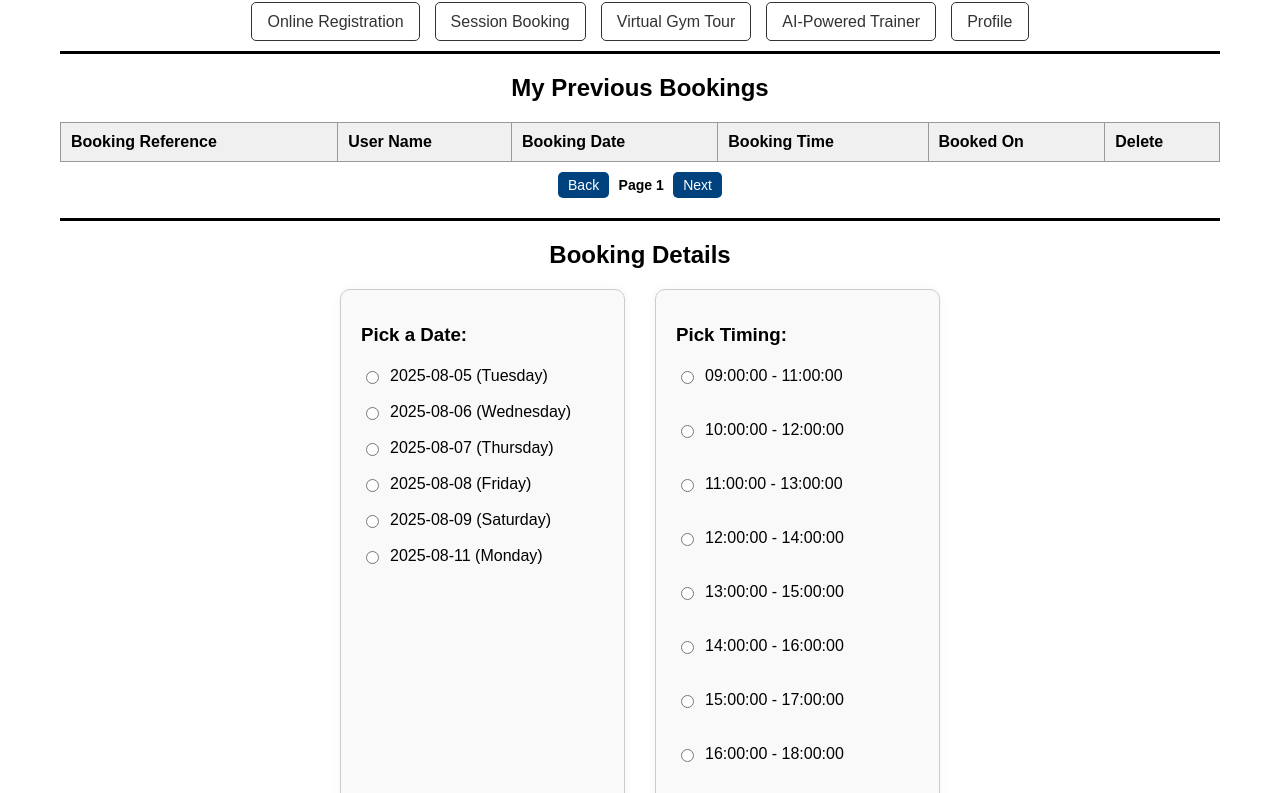
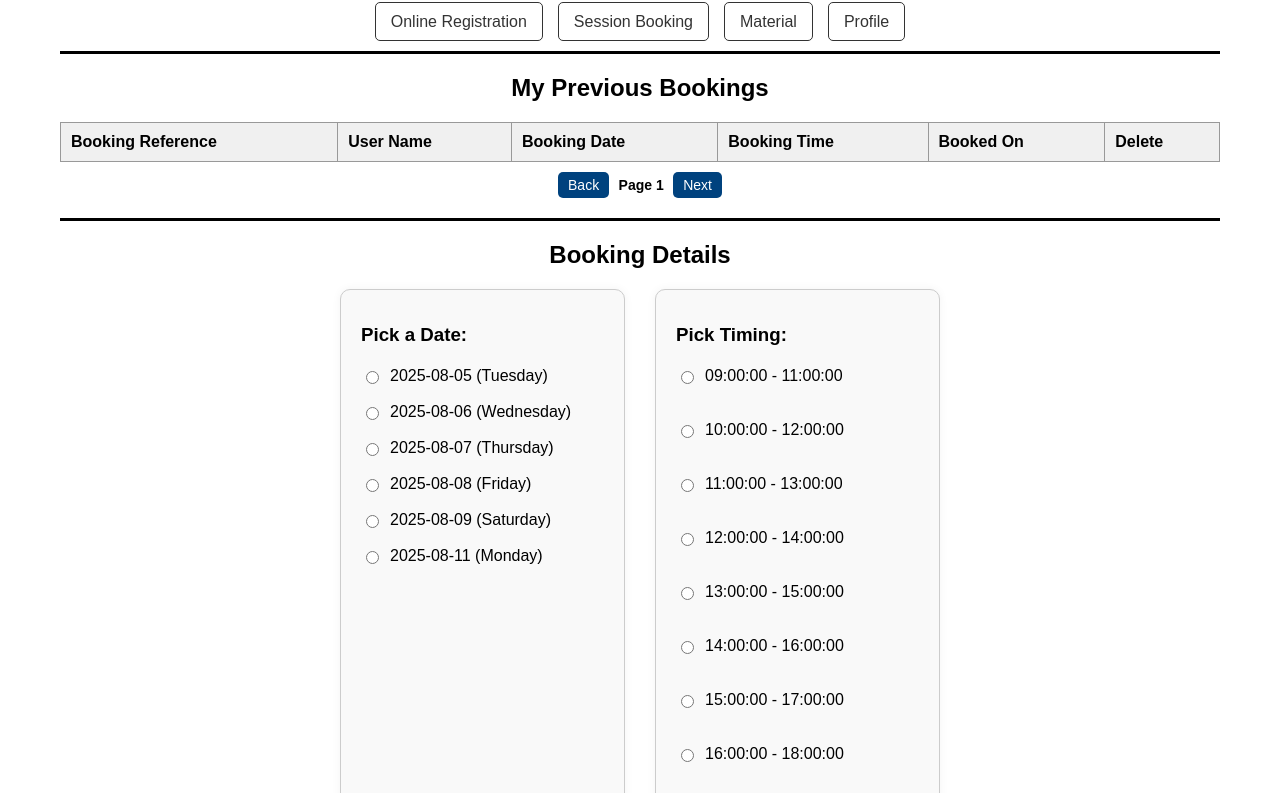
Before and after one commit to Xirui-Huang/CP3407-Project, a plain HTML site: page Gym_Web_Prototype/session_booking.html in a window 1280 px wide. Shown: the part 248-1041 px from the top of the page. Drawn offline with Linux system fonts and the light colour scheme.

Commit message:
Update session_booking.html

```diff
--- a/Gym_Web_Prototype/session_booking.html
+++ b/Gym_Web_Prototype/session_booking.html
@@ -19,8 +19,7 @@
       <ul class="menu">
         <li class="menu-choice"><a href="online_registration.html">Online Registration</a></li>
         <li class="menu-choice"><a href="session_booking.html">Session Booking</a></li>
-        <li class="menu-choice"><a href="virtual_gym_tour.html">Virtual Gym Tour</a></li>
-        <li class="menu-choice"><a href="ai_powered_trainer.html">AI-Powered Trainer</a></li>
+        <li class="menu-choice"><a href="material.html">Material</a></li>
         <li class="menu-choice"><a href="profile.html">Profile</a></li>
       </ul>
     </nav>
```
